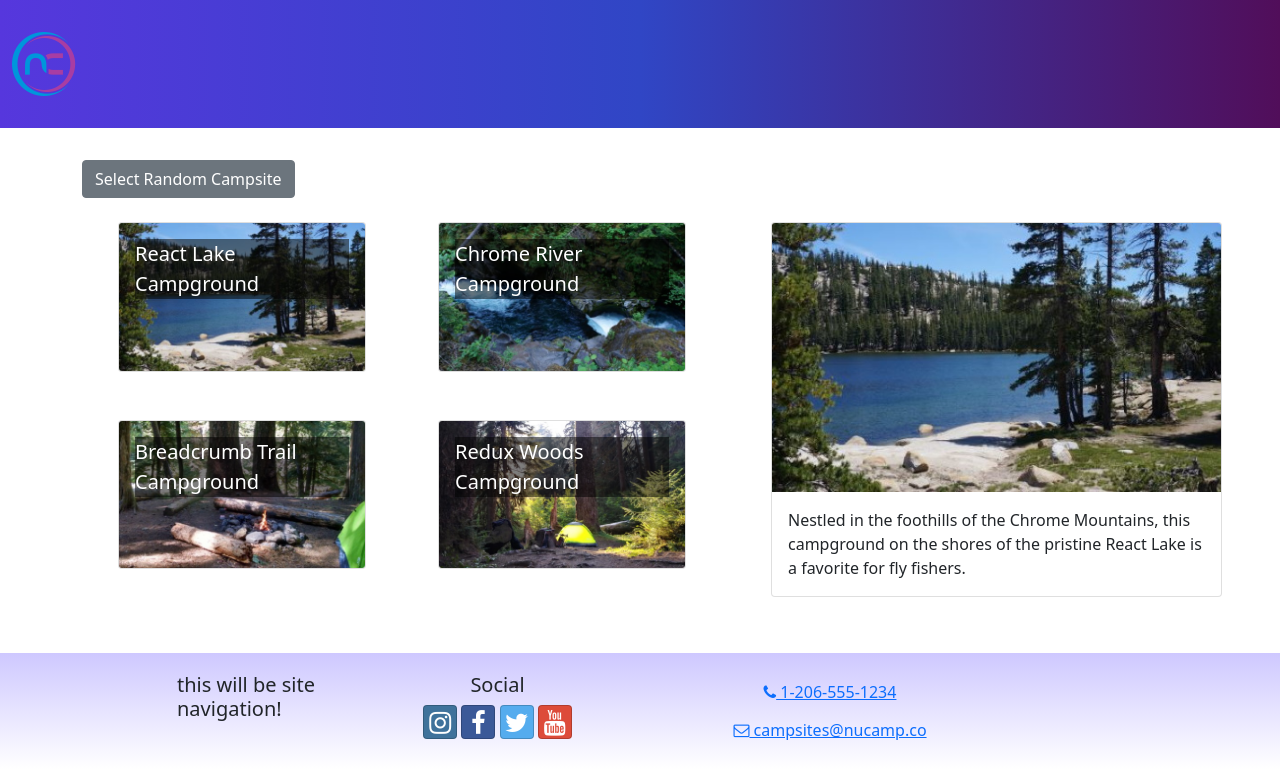
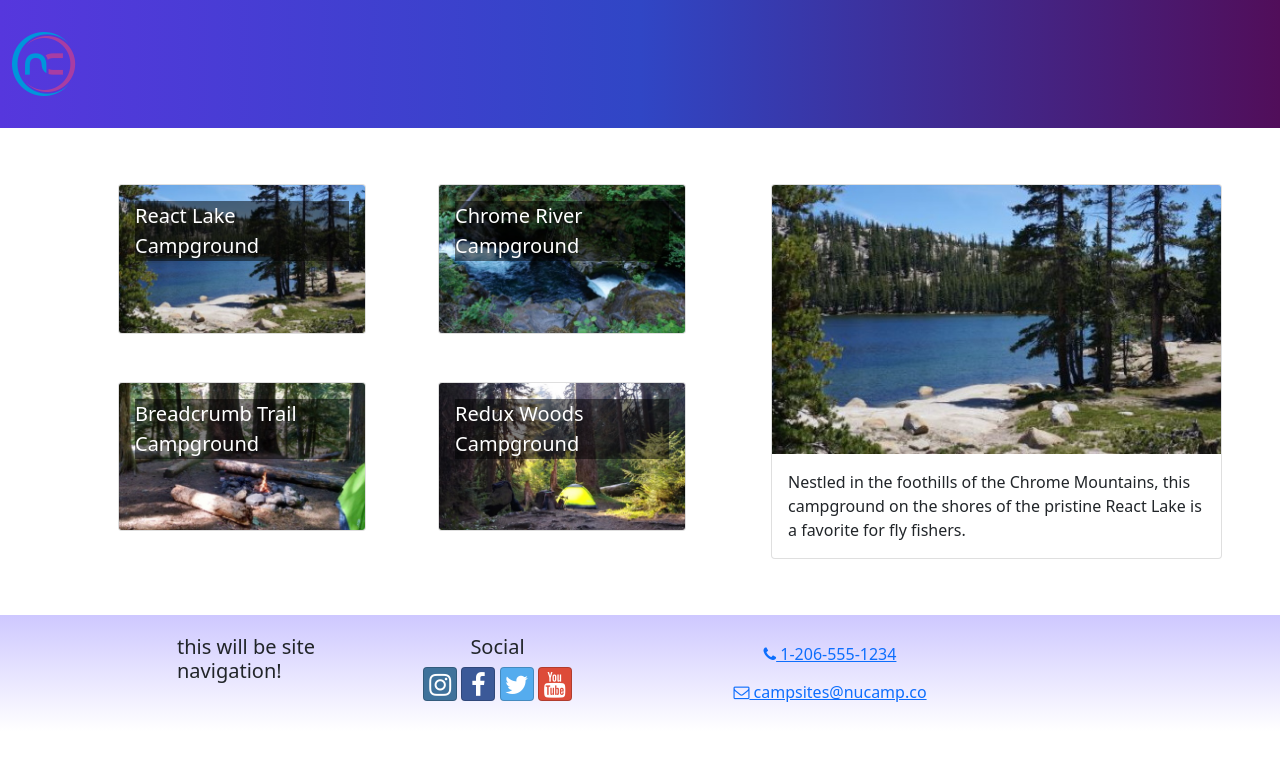
Before and after one commit to audra-g/React-nucampsite, a React (Create React App) app: page / in a window 1280 px wide. Shown: the top 782 px of the page. Built offline with nearby package versions, Linux system fonts and the light colour scheme.

Commit message:
useState

```diff
--- a/src/features/campsites/CampsitesList.js
+++ b/src/features/campsites/CampsitesList.js
@@ -2,16 +2,22 @@
 import CampsiteCard from "./CampsiteCard";
 import { selectAllCampsites } from './campsitesSlice';
 
-const CampsitesList = () => {
+const CampsitesList = ({ setCampsiteId }) => {
   const campsites = selectAllCampsites();
 
   return (
     <Row className="ms-auto">
-      {campsites.map((campsite) => (
-        <Col md="5" className="m-4" key={campsite.id}>
-          <CampsiteCard campsite={campsite} />
-        </Col>
-      ))}
+      {campsites.map((campsite) => {
+        return (
+          <Col
+            md="5"
+            className="m-4"
+            key={campsite.id}
+            onClick={() => setCampsiteId(campsite.id)}>
+            <CampsiteCard campsite={campsite} />
+          </Col>
+        );
+      })}
     </Row>
   );
 };
--- a/src/features/campsites/campsitesSlice.js
+++ b/src/features/campsites/campsitesSlice.js
@@ -7,6 +7,6 @@
     return CAMPSITES;
 };
 
-export const selectRandomCampsite = () => {
-    return CAMPSITES[Math.floor(CAMPSITES.length * Math.random())];
+export const selectCampsiteById = (id) => {
+    return CAMPSITES.find((campsite) => campsite.id === id);
 };
--- a/src/pages/CampsitesDirectoryPage.js
+++ b/src/pages/CampsitesDirectoryPage.js
@@ -1,24 +1,18 @@
-import { Container, Row, Col, Button } from 'reactstrap';
+import { useState } from 'react';
+import { Container, Row, Col } from 'reactstrap';
 import CampsiteDetail from '../features/campsites/CampsiteDetail';
 import CampsitesList from '../features/campsites/CampsitesList';
-import { selectRandomCampsite } from '../features/campsites/campsitesSlice';
+import { selectCampsiteById } from '../features/campsites/campsitesSlice';
 
 const CampsitesDirectoryPage = () => {
-    let selectedCampsite = selectRandomCampsite();
-
-    const toggleCampsite = () => {
-        selectedCampsite = selectRandomCampsite();
-        console.log(selectedCampsite);
-    };
+    const [campsiteId, setCampsiteId] = useState(0);
+    const selectedCampsite = selectCampsiteById(campsiteId);
 
     return (
         <Container>
-            <Button onClick={() => toggleCampsite()}>
-                Select Random Campsite
-            </Button>
             <Row>
                 <Col sm='5' md='7'>
-                    <CampsitesList />
+                    <CampsitesList setCampsiteId={setCampsiteId} />
                 </Col>
                 <Col sm='7' md='5'>
                     <CampsiteDetail campsite={selectedCampsite} />
```
